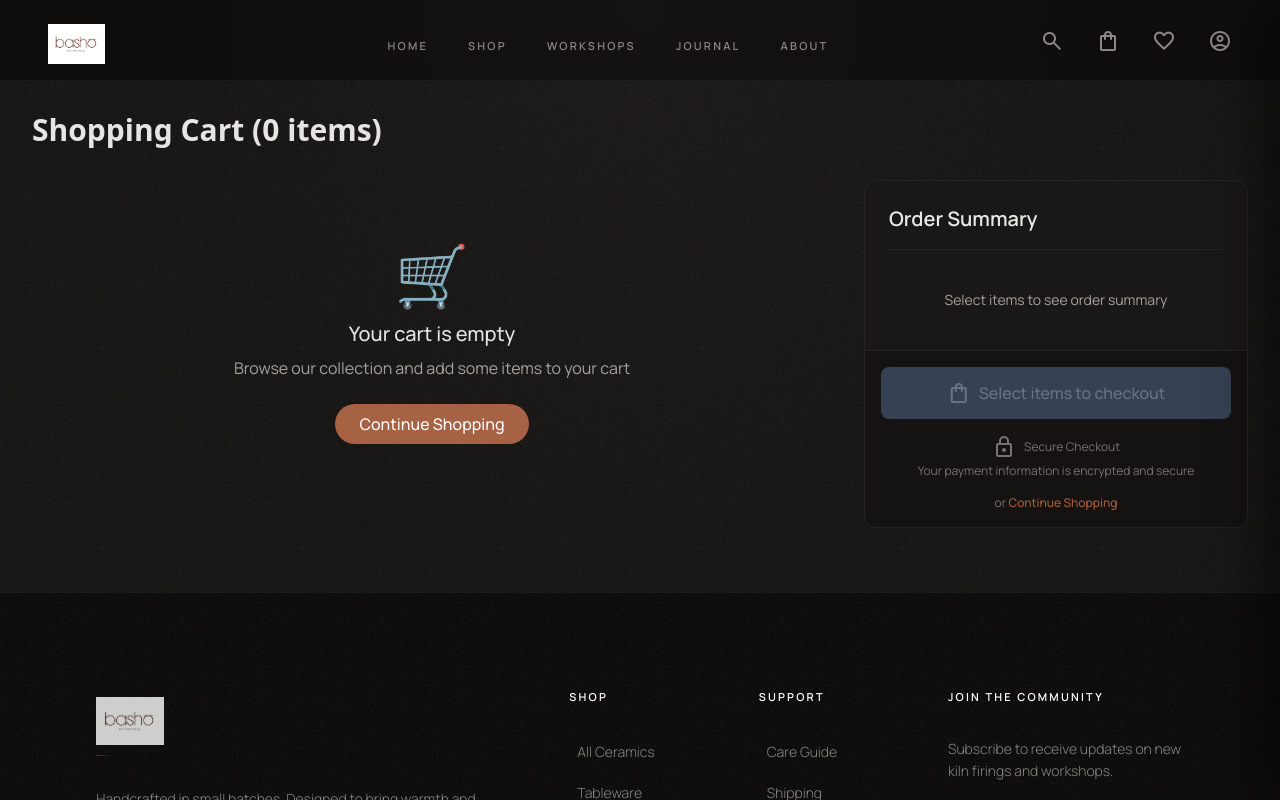
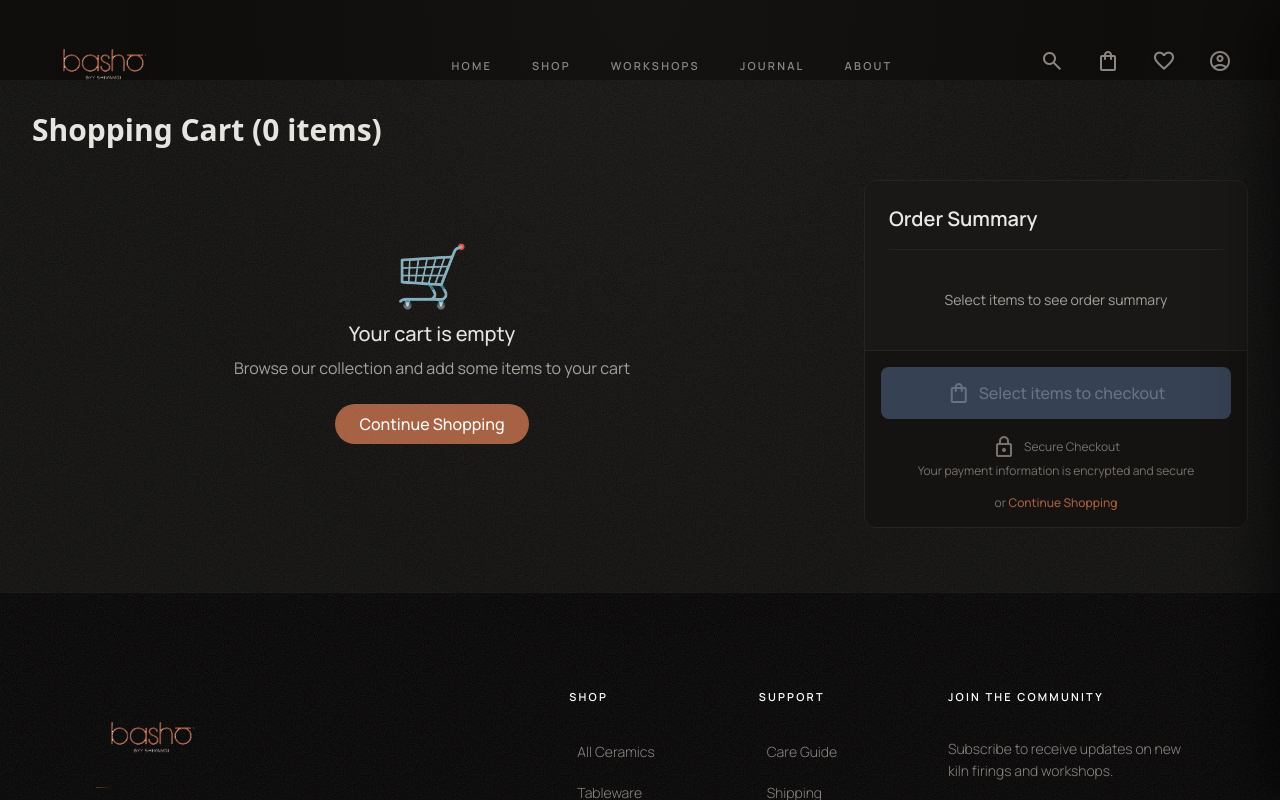
Before and after one commit to Nisargvghl27/Basho-By-Shivangi, a Next.js app: page /cart in a window 1280 px wide. Shown: the top 800 px of the page. Built offline with nearby package versions, Linux system fonts and the light colour scheme.

Commit message:
Logo changed by removed background

```diff
--- a/package.json
+++ b/package.json
@@ -10,6 +10,7 @@
   },
   "dependencies": {
     "firebase": "^12.7.0",
+    "lucide-react": "^0.562.0",
     "next": "16.1.0",
     "react": "19.2.3",
     "react-dom": "19.2.3"
--- a/src/components/Footer.jsx
+++ b/src/components/Footer.jsx
@@ -73,13 +73,13 @@ export default function Footer() {
               <div className="absolute top-1/2 left-1/2 -translate-x-1/2 -translate-y-1/2 w-[120%] h-[120%] bg-clay/15 blur-[30px] rounded-full opacity-0 group-hover:opacity-100 transition-opacity duration-1000 pointer-events-none" />
 
               {/* 2. The Logo Container */}
-              <div className="relative z-10 w-32 h-10 md:w-40 md:h-12 transition-all duration-700 ease-out group-hover:-translate-y-1 group-hover:scale-105">
+              <div className="relative z-10 w-48 h-16 md:w-56 md:h-20 transition-all duration-700 ease-out group-hover:-translate-y-1 group-hover:scale-105">
                 <Image
-                  src="/images/logo.jpg"
+                  src="/images/bgr_logo.png"
                   alt="Clay & Soul"
                   fill
-                  sizes="(max-width: 768px) 128px, 160px"
-                  className="object-contain object-left opacity-80 grayscale-[30%] transition-all duration-700 group-hover:opacity-100 group-hover:grayscale-0 group-hover:drop-shadow-[0_10px_15px_rgba(0,0,0,0.5)]"
+                  sizes="(max-width: 768px) 192px, 224px"
+                  className="object-contain object-left opacity-100 grayscale-0 brightness-200 transition-all duration-700 group-hover:brightness-150 group-hover:drop-shadow-[0_10px_15px_rgba(0,0,0,0.5)]"
                 />
               </div>
 
--- a/src/components/Header.jsx
+++ b/src/components/Header.jsx
@@ -78,13 +78,13 @@ export default function Header() {
             <div className="absolute -inset-2 bg-clay/0 rounded-lg blur-xl transition-all duration-700 group-hover:bg-clay/5" />
 
             {/* Logo Image Container */}
-            <div className="relative w-32 h-10 transition-all duration-500 ease-out group-hover:scale-105 group-hover:brightness-110">
+            <div className="relative w-64 h-20 transition-all duration-500 ease-out group-hover:scale-105 group-hover:brightness-150">
               <Image
-                src="/images/logo.jpg"
+                src="/images/bgr_logo.png"
                 alt="Clay & Soul"
                 fill
-                sizes="(max-width: 768px) 120px, 150px"
-                className="object-contain object-left drop-shadow-sm"
+                sizes="(max-width: 768px) 200px, 256px"
+                className="object-contain object-left brightness-200 drop-shadow-lg"
                 priority
               />
             </div>
```
Also changed, not shown: public/images/bgr_logo.png (added), 1 other file (tests, documents, lock files or other folders).
